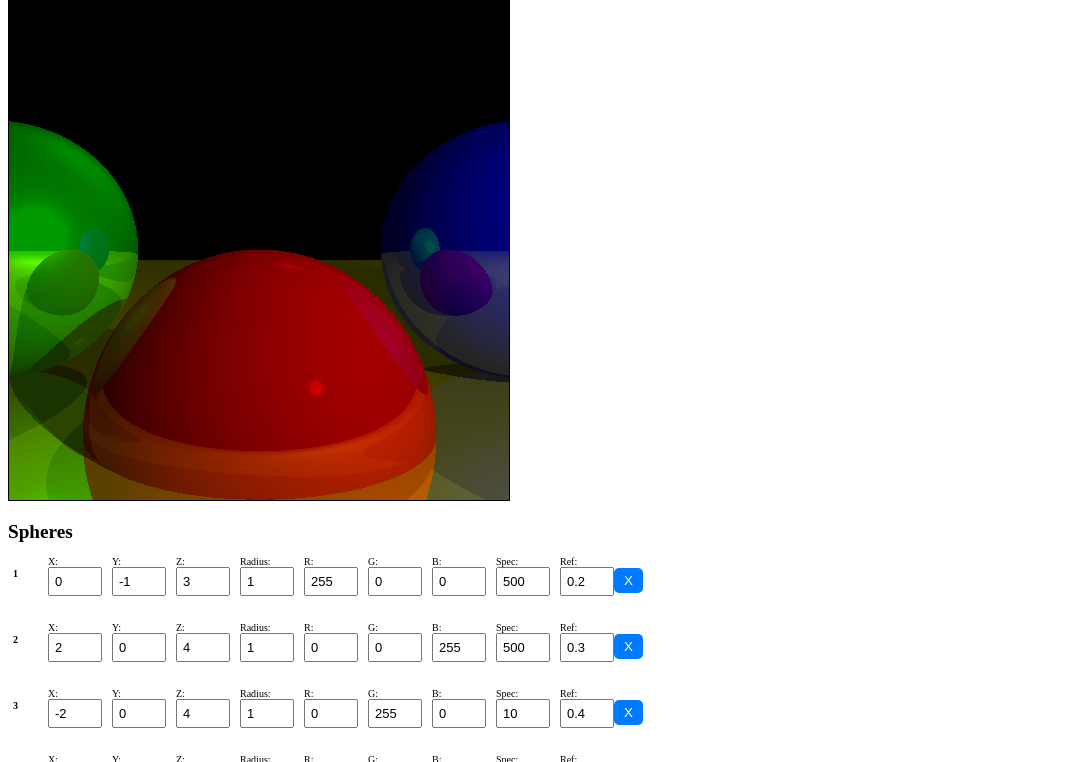
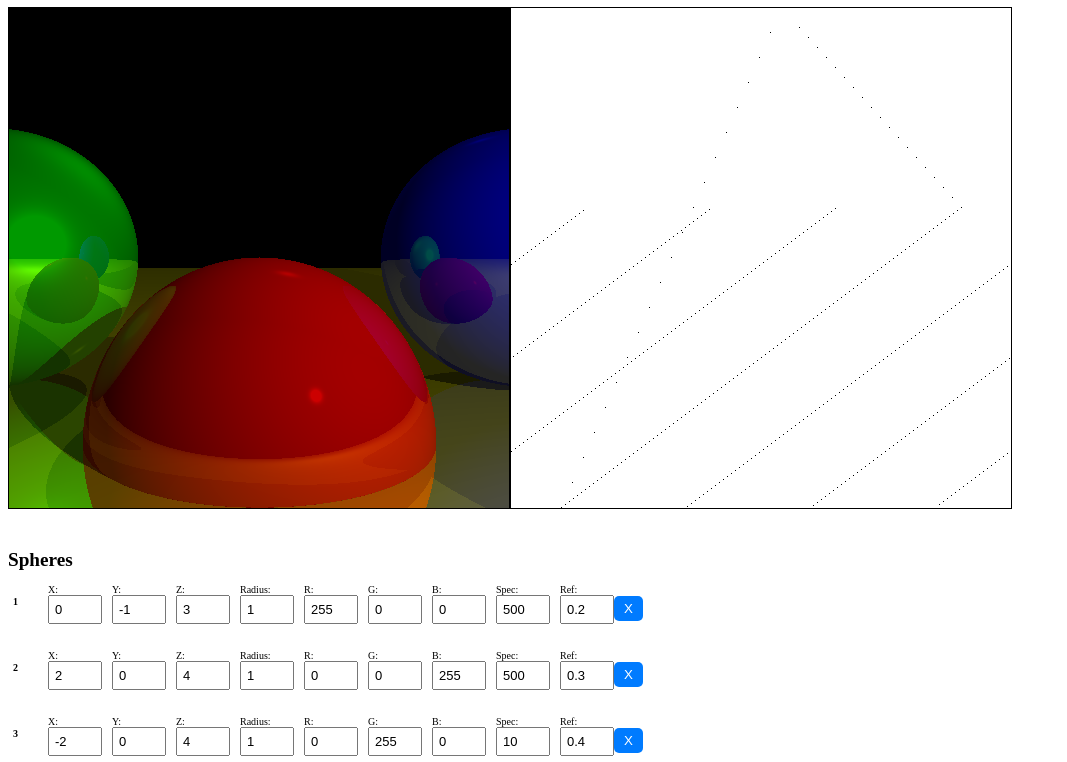
Before and after one commit to leravanna/graphics-programming, a website built with Vite: page index.html in a window 1280 px wide. Shown: the part 81-843 px from the top of the page, without its empty margins (0-1067 px from the left). Built offline with nearby package versions, Linux system fonts and the light colour scheme.

Commit message:
rasterizing started

```diff
--- a/index.html
+++ b/index.html
@@ -3,14 +3,23 @@
 <head>
     <meta charset="UTF-8">
     <meta name="viewport" content="width=device-width, initial-scale=1.0">
-    <title>Raytracing</title>
+    <title>Raytracing and Rasterizer</title>
     <link rel="stylesheet" href="styles.css">
 </head>
 <body>
-<div >
+<div>
+    <div class="hContainer">
+        <div class="vContainer">
+
             <h1>Raytracing</h1>
             <canvas id="canvas" width="500" height="500" style="border: 1px solid black;"></canvas>
+        </div>
+        <div class="vContainer">
+            <h1>Rasterizing</h1>
 
+            <canvas id="canvasRasterizer" width="500" height="500" style="border: 1px solid black;"></canvas>
+        </div>
+    </div>
     <div>
         <h2>Spheres</h2>
         <div id="spheresContainer"></div>
@@ -25,7 +34,8 @@
             <label>B: <input type="number" id="newSphereB" max="255" min="0"></label>
             <label>Spec: <input type="number" id="newSphereS" max="2000" min="0"></label>
             <label>Ref: <input type="number" id="newSphereReflective" max="1" min="0" step="0.1"></label>
-        <button id="addSphereButton">+</button></div>
+            <button id="addSphereButton">+</button>
+        </div>
     </div>
 
     <div>
@@ -44,7 +54,8 @@
             <label>X: <input type="number" id="newLightX"></label>
             <label>Y: <input type="number" id="newLightY"></label>
             <label>Z: <input type="number" id="newLightZ"></label>
-    <button id="addLightButton" class="addButton">+</button></div>
+            <button id="addLightButton" class="addButton">+</button>
+        </div>
     </div>
 
     <div>
@@ -53,7 +64,6 @@
     </div>
 
 
-
     <script type="module" src="/src/main.ts"></script>
 </div>
 </body>
--- a/src/main.ts
+++ b/src/main.ts
@@ -1,5 +1,6 @@
-import { renderScene } from "./raytracing";
-import { Sphere, Vector, Color, Light } from "./raytracing";
+import {renderScene} from "./raytracing";
+import {Sphere, Vector, Color, Light} from "./raytracing";
+import {renderRasterScene} from "./rasterizing";
 
 let spheres = [
     new Sphere(new Vector(0, -1, 3), 1, new Color(255, 0, 0), 500, 0.2),
@@ -289,3 +290,4 @@ function deleteLight(index: number) {
 updateSpheresList();
 updateLightsList();
 renderScene(scene);
+renderRasterScene();
--- /dev/null
+++ b/src/rasterizing.ts
@@ -0,0 +1,94 @@
+import {Color, PutPixel} from "./raytracing";
+
+class Point {
+    x: number;
+    y: number;
+
+    constructor(x: number, y: number) {
+        this.x = x;
+        this.y = y;
+    }
+}
+
+const canvas = document.getElementById("canvasRasterizer") as HTMLCanvasElement;
+const ctx = canvas.getContext("2d");
+
+
+function drawLine(p0: Point, p1: Point, color: Color, canvasImage: ImageData) {
+    if (!canvasImage) {
+        return;
+    }
+    let point0 = p0;
+    let point1 = p1;
+    const dx = p1.x - p0.x;
+    const dy = p1.y - p0.y;
+
+    if (Math.abs(dx) > Math.abs(dy)) {
+        //line is more horizontal
+        if (p0.x > p1.x) {
+
+            point0 = p1;
+            point1 = p0;
+        }
+        const ys = interpolate(point0.x, point0.y, point1.x, point1.y);
+        for (let x = point0.x; x <= point1.x; x++) {
+            PutPixel(x, ys[x - point0.x | 0], color, canvasImage);
+        }
+
+    } else {
+
+        if (dy < 0) {
+            point0 = p1;
+            point1 = p0;
+        }
+
+        const xs = interpolate(point0.y, point0.x, point1.y, point1.x);
+
+
+        for (let y = point0.y; y <= point1.y; y++) {
+            PutPixel(xs[y - point0.y | 0], y, color, canvasImage);
+
+        }
+
+    }
+
+}
+
+function drawWireframeTriangle(p0: Point, p1: Point, p2: Point, color: Color, image: ImageData) {
+    drawLine(p0, p1, color, image);
+    drawLine(p1, p2, color, image);
+    drawLine(p2, p0, color, image);
+
+
+}
+
+function interpolate(i0: number, d0: number, i1: number, d1: number): number[] {
+
+    if (i0 === i1) {
+        return [d0];
+    }
+    const values: number[] = [];
+    const a = (d1 - d0) / (i1 - i0);
+    let d = d0;
+    for (let i = i0; i <= i1; i++) {
+        values.push(d);
+        d += a;
+    }
+    return values;
+}
+
+
+export function renderRasterScene() {
+
+
+    if (!ctx) return;
+    const rasterizedImage = ctx.getImageData(0, 0, canvas.width, canvas.height);
+
+    ctx.clearRect(0, 0, canvas.width, canvas.height);
+    // drawLine(new Point(-200, -100), new Point(240, 120), new Color(0, 0, 0), rasterizedImage);
+    // drawLine(new Point(-50, -200), new Point(60, 240), new Color(0, 0, 0), rasterizedImage);
+
+    drawWireframeTriangle(new Point(-200, -250), new Point(200, 50), new Point(20, 250), new Color(0, 0, 0), rasterizedImage)
+    ctx.putImageData(rasterizedImage, 0, 0);
+
+}
--- a/src/raytracing.ts
+++ b/src/raytracing.ts
@@ -16,6 +16,7 @@ export class Color {
             Math.min(255, Math.max(0, this.b * intensity))
         );
     }
+
     add(color: Color): Color {
         return new Color(
             Math.min(255, Math.max(0, this.r + color.r)),
@@ -84,6 +85,7 @@ const lightTypes = {
     point: "point",
     directional: "directional",
 };
+
 export class Light {
     type: string;
     intensity: number;
@@ -157,7 +159,7 @@ export function renderScene(scene: Scene) {
     ctx.putImageData(canvasImage, 0, 0);
 }
 
-function PutPixel(
+export function PutPixel(
     x: number,
     y: number,
     color: Color,
@@ -202,6 +204,7 @@ function closestIntersection(
     });
     return [closestIntersectionDistance, closestSphere];
 }
+
 function traceRay(
     rayOrigin: Vector,
     rayDirection: Vector,
--- a/styles.css
+++ b/styles.css
@@ -14,7 +14,7 @@ label {
     font-size: x-small;
 }
 
-p{
+p {
     width: 20px;
     padding: 5px;
     font-size: x-small;
@@ -26,7 +26,7 @@ input[type="number"] {
     font-size: small;
 }
 
-select{
+select {
     width: 80px;
     padding: 5px;
 }
@@ -57,7 +57,7 @@ button:hover {
     justify-content: flex-start;
 }
 
-.hContainer{
+.hContainer {
     display: flex;
     align-items: center;
     justify-content: flex-start;
@@ -65,10 +65,16 @@ button:hover {
 
 }
 
-.hContainer>label{
+.vContainer {
+    display: flex;
+    flex-direction: column;
+}
+
+.hContainer > label {
     margin-left: 10px;
 }
-.addContainer{
+
+.addContainer {
     border: 1px solid lightgreen;
     display: flex;
     align-items: center;
@@ -76,7 +82,7 @@ button:hover {
     padding: 8px;
 }
 
-.addContainer>label{
+.addContainer > label {
     margin-left: 10px;
 }
 
@@ -98,7 +104,6 @@ button:hover {
 }
 
 
-
 strong {
     display: block;
     margin-bottom: 5px;
```
Lines whose indentation alone changed are shown as unchanged.
